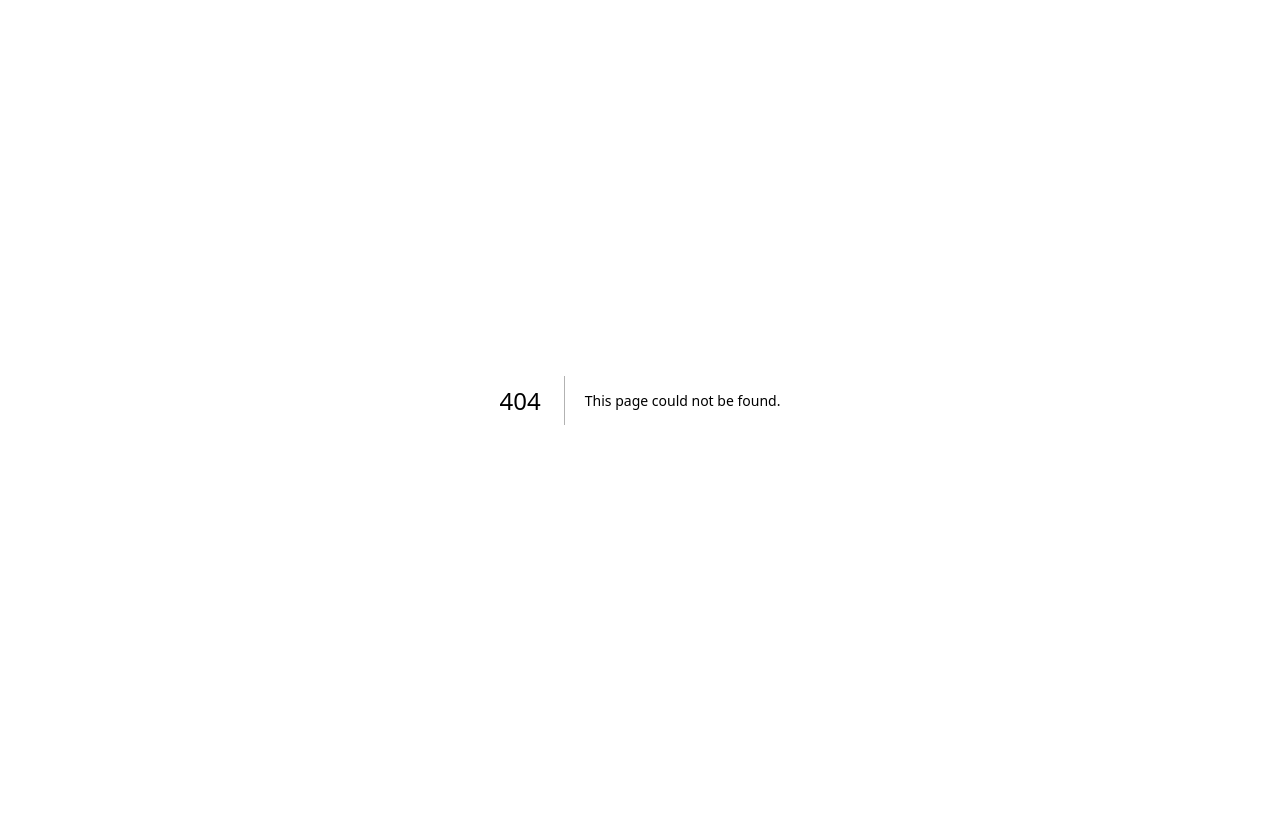
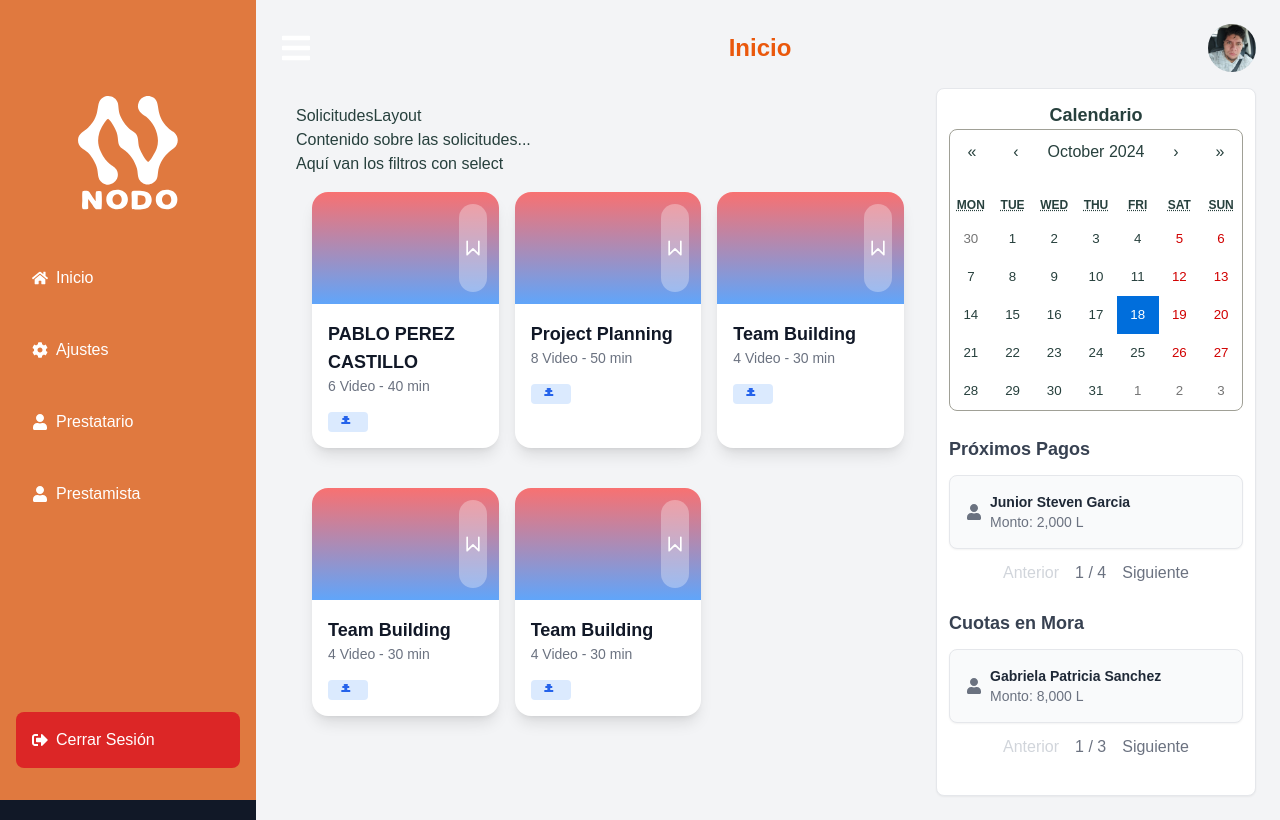
Before and after one commit to oscaritogf/nodo_backend, a Next.js app: page /inicio/prestamista/solicitudes in a window 1280 px wide. Before the commit this address had no page. Built offline with nearby package versions, Linux system fonts and the light colour scheme.

Commit message:
solicitudes

```diff
--- a/package.json
+++ b/package.json
@@ -22,7 +22,8 @@
     "react-icons": "^5.3.0",
     "react-slick": "^0.30.2",
     "slick-carousel": "^1.8.1",
-    "sonner": "^1.5.0"
+    "sonner": "^1.5.0",
+    "styled-components": "^6.1.13"
   },
   "devDependencies": {
     "eslint": "^8",
--- a/src/app/inicio/ajustes/page.js
+++ b/src/app/inicio/ajustes/page.js
@@ -1,6 +1,7 @@
 import Link from 'next/link';
 import { FaShieldAlt, FaLock, FaCreditCard, FaFileAlt } from 'react-icons/fa';
 import SocialFooter from '@/components/SocialFooter';
+import Card from '@/components/Card';
 // Íconos disponibles
 const icons = {
   FaShieldAlt,
--- /dev/null
+++ b/src/app/inicio/prestamista/solicitudes/layout.js
@@ -0,0 +1,11 @@
+'use client';
+
+export default function SolicitudesLayout({ children }) {
+  return (
+    <div>
+      <div className="">
+        {children}
+      </div>
+    </div>
+  );
+}
--- /dev/null
+++ b/src/app/inicio/prestamista/solicitudes/page.js
@@ -0,0 +1,15 @@
+// pages/solicitudes.js
+import CardList from "@/components/CardList";
+
+export default function Solicitudes() {
+  return (
+    <div className="p-4 text-custom-gray">
+      <h1>SolicitudesLayout</h1>
+      <p>Contenido sobre las solicitudes...</p>
+      <div>Aquí van los filtros con select</div>
+
+      {/* Aquí van los cards */}
+      <CardList />
+    </div>
+  );
+}
--- /dev/null
+++ b/src/components/AboutSection.js
@@ -0,0 +1,54 @@
+// components/AboutSection.js
+'use client'
+
+export default function AboutSection() {
+    return (
+      <div className="bg-background text-foreground p-3 shadow-sm rounded-sm mt-4 md:mt-0">
+        <div className="flex items-center space-x-2 font-semibold text-custom-gray leading-8 mb-4">
+          <span className="tracking-wide">About</span>
+        </div>
+        <div className="text-gray-700">
+          <div className="grid md:grid-cols-2 text-sm">
+            <div className="grid grid-cols-2">
+              <div className="px-4 py-2 font-semibold">First Name</div>
+              <div className="px-4 py-2">Jane</div>
+            </div>
+            <div className="grid grid-cols-2">
+              <div className="px-4 py-2 font-semibold">Last Name</div>
+              <div className="px-4 py-2">Doe</div>
+            </div>
+            <div className="grid grid-cols-2">
+              <div className="px-4 py-2 font-semibold">Gender</div>
+              <div className="px-4 py-2">Female</div>
+            </div>
+            <div className="grid grid-cols-2">
+              <div className="px-4 py-2 font-semibold">Contact No.</div>
+              <div className="px-4 py-2">+11 998001001</div>
+            </div>
+            <div className="grid grid-cols-2">
+              <div className="px-4 py-2 font-semibold">Current Address</div>
+              <div className="px-4 py-2">Beech Creek, PA, Pennsylvania</div>
+            </div>
+            <div className="grid grid-cols-2">
+              <div className="px-4 py-2 font-semibold">Permanent Address</div>
+              <div className="px-4 py-2">Arlington Heights, IL, Illinois</div>
+            </div>
+            <div className="grid grid-cols-2">
+              <div className="px-4 py-2 font-semibold">Email</div>
+              <div className="px-4 py-2">
+                <a className="text-blue-800" href="mailto:jane@example.com">jane@example.com</a>
+              </div>
+            </div>
+            <div className="grid grid-cols-2">
+              <div className="px-4 py-2 font-semibold">Birthday</div>
+              <div className="px-4 py-2">Feb 06, 1998</div>
+            </div>
+          </div>
+        </div>
+        <button
+          className="block w-full text-blue-800 text-sm font-semibold rounded-lg hover:bg-gray-100 focus:outline-none focus:shadow-outline focus:bg-gray-100 hover:shadow-xs p-3 my-4">
+          Show Full Information
+        </button>
+      </div>
+    );
+  }
--- /dev/null
+++ b/src/components/Card.js
@@ -0,0 +1,57 @@
+// components/Card.js
+import React from "react";
+
+const Card = ({ title, description, label }) => {
+  return (
+    <div className="max-w-xs bg-white rounded-2xl shadow-lg overflow-hidden mb-6">
+      {/* Fondo de gradiente y botón de marcador */}
+      <div className="h-28 bg-gradient-to-b from-red-400 to-blue-400 flex justify-end p-3">
+        <button className="text-white bg-white bg-opacity-30 p-1 rounded-full">
+          <svg
+            xmlns="http://www.w3.org/2000/svg"
+            fill="none"
+            viewBox="0 0 24 24"
+            strokeWidth={2}
+            stroke="currentColor"
+            className="w-5 h-5"
+          >
+            <path
+              strokeLinecap="round"
+              strokeLinejoin="round"
+              d="M5 4v16l7-7 7 7V4"
+            />
+          </svg>
+        </button>
+      </div>
+
+      {/* Contenido de la tarjeta */}
+      <div className="p-4">
+        <h3 className="text-lg font-semibold text-gray-900">{title}</h3>
+        <p className="text-gray-500 text-sm">{description}</p>
+
+        {/* Etiqueta de la tarjeta */}
+        <div className="mt-4 flex items-center space-x-2">
+          <span className="bg-blue-100 text-blue-600 text-xs font-medium px-2.5 py-0.5 rounded flex items-center">
+            <svg
+              xmlns="http://www.w3.org/2000/svg"
+              fill="none"
+              viewBox="0 0 24 24"
+              strokeWidth={1.5}
+              stroke="currentColor"
+              className="w-4 h-4 mr-1"
+            >
+              <path
+                strokeLinecap="round"
+                strokeLinejoin="round"
+                d="M9.75 3.75h4.5v1.5h-4.5zM7.5 6.75h9v1.5h-9zM10.5 9.75h3v1.5h-3zM6 12.75h12v1.5H6z"
+              />
+            </svg>
+            {label}
+          </span>
+        </div>
+      </div>
+    </div>
+  );
+};
+
+export default Card;
--- /dev/null
+++ b/src/components/CardList.js
@@ -0,0 +1,45 @@
+// components/CardList.js
+"use client";
+import React, { useState, useEffect } from "react";
+import Card from "@/components/Card"; // Asegúrate de la ruta correcta al componente Card
+
+// Simulación de llamada a una API
+const fetchCards = () => {
+  return new Promise((resolve) => {
+    setTimeout(() => {
+      resolve([
+        { id: 1, title: "PABLO PEREZ CASTILLO", description: "6 Video - 40 min", label: "Business Trip" },
+        { id: 2, title: "Project Planning", description: "8 Video - 50 min", label: "Project Work" },
+        { id: 3, title: "Team Building", description: "4 Video - 30 min", label: "Office Event" },
+        { id: 4, title: "Team Building", description: "4 Video - 30 min", label: "Office Event" },
+        { id: 5, title: "Team Building", description: "4 Video - 30 min", label: "Office Event" },
+      ]);
+    }, 1000);
+  });
+};
+
+const CardList = () => {
+  const [cards, setCards] = useState([]);
+
+  useEffect(() => {
+    // Llamada a la función fetchCards y actualización del estado
+    fetchCards().then((data) => {
+      setCards(data);
+    });
+  }, []);
+
+  return (
+    <div className="container mx-auto grid grid-cols-1 sm:grid-cols-1 md:grid-cols-2 lg:grid-cols-3 xl:grid-cols-3 2xl:grid-cols-4 gap-4 p-4 ">
+      {cards.map((card) => (
+        <Card
+          key={card.id}
+          title={card.title}
+          description={card.description}
+          label={card.labe}
+        />
+      ))}
+    </div>
+  );
+};
+
+export default CardList;
```
Also changed, not shown: 1 other file (tests, documents, lock files or other folders).
